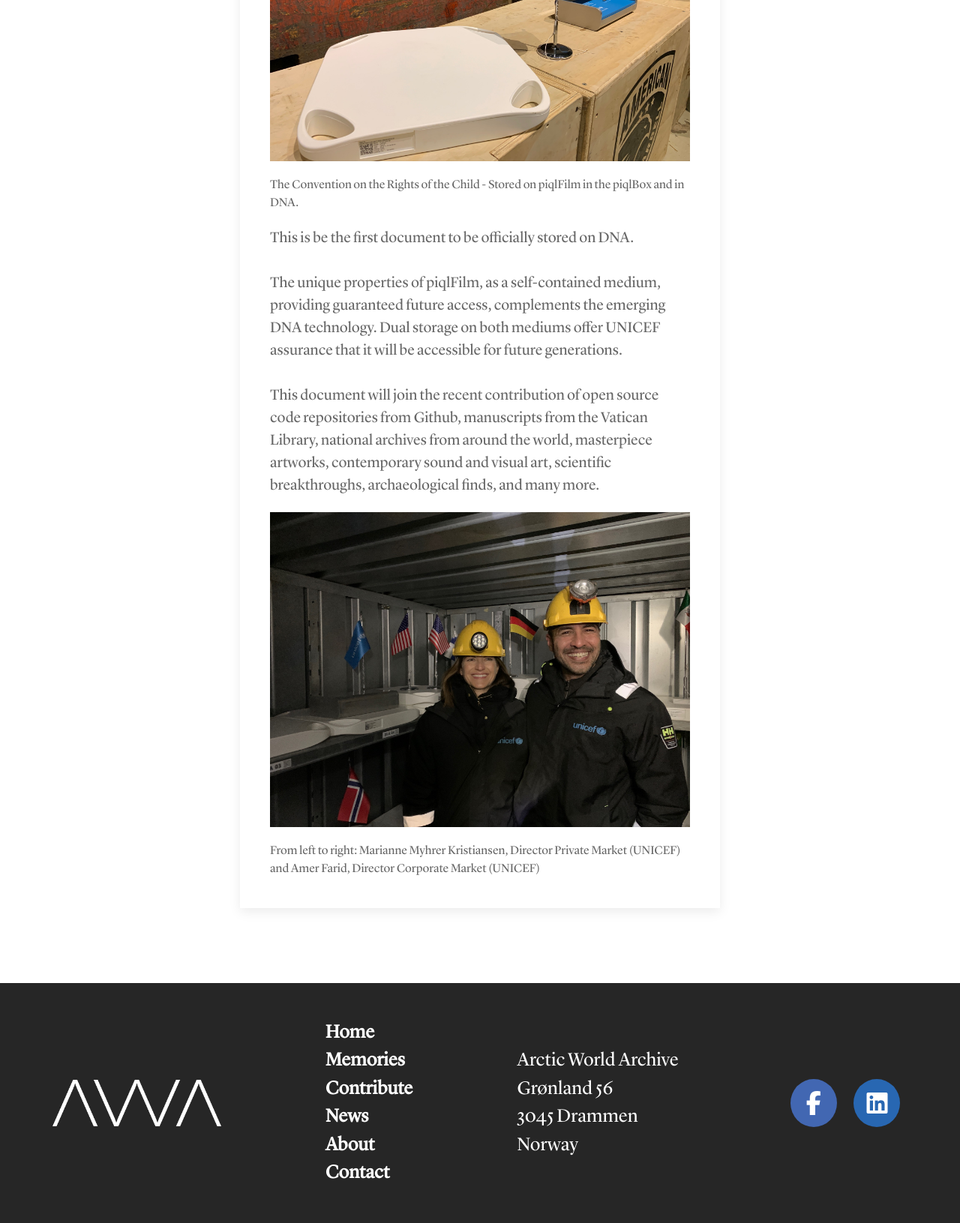
After one commit to FreiBj/FreiBj.github.io, a PHP site: page /awa/unicef-deposits-child-convention-in-awa.html in a window 1280 px wide. The commit adds this page. Shown: the part 2360-3991 px from the top of the page at 75% size. Run offline with PHP 8.4, Linux system fonts and the light colour scheme; some libraries are stand-ins or nearby versions.

Commit message:
Added a Unicef news article and updated News.html

```diff
--- a/awa/style.css
+++ b/awa/style.css
@@ -3,7 +3,7 @@
     height: 100vh;
     display: flex;
     align-items: center;
-	  pointer-events: none;
+	pointer-events: none;
 }
 
 .video video {
--- /dev/null
+++ b/awa/unicef-deposits-child-convention-in-awa.html
@@ -0,0 +1,140 @@
+<!DOCTYPE HTML>
+<html lang="en">
+    <head>
+        <meta charset="utf-8">
+        <title>UNICEF deposits Child Convention in AWA</title>
+
+        <!-- <link rel="stylesheet" type="text/css" href="style.css"> -->
+        <link rel="stylesheet" type="text/css" href="nav.css">
+
+        <link rel="apple-touch-icon" sizes="180x180" href="apple-touch-icon.png">
+        <link rel="icon" type="image/png" sizes="32x32" href="favicon-32x32.png">
+        <link rel="icon" type="image/png" sizes="16x16" href="favicon-16x16.png">
+        <link rel="manifest" href="site.webmanifest">
+        <link rel="mask-icon" href="safari-pinned-tab.svg" color="#5bbad5">
+        <meta name="msapplication-TileColor" content="#1e1e2e">
+        <meta name="theme-color" content="#ffffff">
+
+        <!-- Add icon library -->
+        <script src="https://kit.fontawesome.com/3f79689e7f.js"></script>
+        <!-- UIkit CSS -->
+        <link rel="stylesheet" href="https://cdnjs.cloudflare.com/ajax/libs/uikit/3.0.3/css/uikit.min.css" />
+
+        <!-- <meta name='viewport' content='initial-scale=1, viewport-fit=cover'> -->
+        <meta name="viewport" content="width=device-width, initial-scale=1.0"> <!--1:1 forhold til hardware pixels og Device Independent pixels(DIP)-->
+        <meta name="description" content="UNICEF deposits Child Convention in AWA">
+        <meta name="keywords" content="UNICEF deposits Child Convention in AWA, news, UNICEF, Svalbard, AWA, Arctic World Archive">
+
+        <style>
+        @media only screen and (min-width: 960px) {
+          .uk-card-default {
+            margin:100px 0 100px 0;
+          }
+        }
+        blockquote {font-family:"LyonDisplay-Light";margin-left:50px;}
+        p {font-size:20px;}
+        </style>
+    </head>
+
+    <body class="flex-centerr">
+        <div id="myNav" class="overlay">
+          <!--<a style="cursor:pointer" class="closebtn" onclick="closeNav()">&times;</a>-->
+          <div class="overlay-content">
+              <a style="cursor:pointer" onclick="closeNav()" class="closeButton">&times;</a>
+              <a href="index.html">Home</a>
+              <a href="memories.html">Memories</a>
+              <a href="contribute.html">Contribute</a>
+              <a href="news.html">News</a>
+              <a href="about.html">About</a>
+              <a href="contact.html">Contact</a>
+          </div>
+        </div>
+        <span style="color:black;" id="hamburger" class="hamburger flex-parent" onclick="openNav()">&#9776;</span> <!--Hamburger ikonet, når den trykkes på kjører openNav()-->
+
+        <div class="uk-card uk-card-default uk-card-body uk-width-1-2@m">
+          <article class="uk-article">
+
+              <h1 class="uk-article-title"><a class="uk-link-reset" href="">UNICEF deposits Child Convention in AWA</a></h1>
+
+              <p class="uk-article-meta"><b>INTERNATIONAL PRESS RELEASE</b> - 20. NOVEMBER 2019</p>
+
+              <p class="uk-text-lead">To celebrate World Children’s Day and 30-year anniversary of the adoption of the United Nations (UN) Convention on the Rights of the Child, UNICEF has stored the document forever in the Arctic World Archive (AWA).</p>
+
+              <p>
+
+                The UN Convention on the Rights of the Child was unanimously adopted by the General Assembly of the United Nations on November 20th, 1989.
+
+                <br><br>
+
+                UNICEF has chosen to store the document both as a DNA file, which is an emerging data storage technology, and on piqlFilm as a tried and tested technology that ensures future accessibility.
+              </p>
+              <img data-src="IMG_8611.JPG" width="" height="" alt="" uk-img>
+              <p style="font-size:16px;">Kristin Oudmayer - Director Childrens Rights - Making the introductory speech at the deposit of the Convention on the Rights of the Child.</p>
+              <p>
+                ‘We decided to store the Convention on the Rights of the Child in DNA because it is a storage medium that will last for millions of years. However, we also needed a safe place to guard it, and we were lucky enough to find the perfect location here in Norway,’ says UNICEF Norway’s Executive director, Camilla Viken.
+                <br><br>
+
+                ‘The Arctic World Archive is not only secure, but also holding a collection of highly important information and cultural heritage. What better place to store what we view as the world’s most important document than here?’ she said.
+                <br><br>
+
+                The Arctic World Archive is a safe repository for world memory, located on the remote island of Svalbard, a demilitarised zone governed by an international treaty. Data stored here on piqlFilm can last centuries with guaranteed future accessibility. AWA is a joint initiative between Piql, creator of the storage medium, and Store Norske Spitzbergen Kullkompani (SNSK).
+                <br><br>
+
+                Managing Director of Piql, Rune Bjerkestrand, attending the event with his two sons, said that this is an important addition the existing AWA collection of world memory.
+                <br><br>
+                ‘This document captures the moment that defined history and continues to define our present. Few documents carry the weight of this declaration and it deserves to be stored forever’, he said.
+                <br><br>
+                Both the piqlFilm and DNA will be stored in AWA for centuries to come. DNA is also a durable medium and was chosen as the campaign focused on how the rights of children is in our DNA.
+              </p>
+              <img data-src="IMG_8592.JPG" width="" height="" alt="" uk-img>
+              <p style="font-size:16px;">The Convention on the Rights of the Child - Stored on piqlFilm in the piqlBox and in DNA.</p>
+              <p>
+                This is be the first document to be officially stored on DNA.
+                <br><br>
+                The unique properties of piqlFilm, as a self-contained medium, providing guaranteed future access, complements the emerging DNA technology. Dual storage on both mediums offer UNICEF assurance that it will be accessible for future generations.
+                <br><br>
+                This document will join the recent contribution of open source code repositories from Github, manuscripts from the Vatican Library, national archives from around the world, masterpiece artworks, contemporary sound and visual art, scientific breakthroughs, archaeological finds, and many more.
+              </p>
+
+              <img data-src="IMG_8678.JPG" width="" height="" alt="" uk-img>
+              <p style="font-size:16px;">From left to right: Marianne Myhrer Kristiansen, Director Private Market (UNICEF) and Amer Farid, Director Corporate Market (UNICEF)</p>
+
+          </article>
+        </div>
+
+        <footer>
+            <div>
+                <img src="AWA_Logo_Negativ_RGB.png" class="footer-logo">
+            </div>
+
+            <div>
+                <ul>
+                    <a href="index.html"><li>Home</li></a>
+                    <a href="memories.html"><li>Memories</li></a>
+                    <a href="contribute.html"><li>Contribute</li></a>
+                    <a href="news.html"><li>News</li></a>
+                    <a href="about.html"><li>About</li></a>
+                    <a href="contact.html"><li>Contact</li></a>
+                </ul>
+            </div>
+
+            <div>
+                <ul>
+                    <li>Arctic World Archive</li>
+                    <li>Grønland 56</li>
+                    <li>3045 Drammen</li>
+                    <li>Norway</li>
+                </ul>
+            </div>
+
+            <div>
+                <a href="https://www.facebook.com/ArcticWorldArchive/" target="_blank"><i class="fab fa-facebook-f fa-2x"></i></a>
+                <a href="https://www.linkedin.com/company/arctic-world-archive/" target="_blank"><i class="fab fa-linkedin fa-2x"></i></a>
+            </div>
+        </footer>
+
+        <script src="https://cdnjs.cloudflare.com/ajax/libs/uikit/3.0.3/js/uikit.min.js"></script>
+        <script src="https://cdnjs.cloudflare.com/ajax/libs/uikit/3.0.3/js/uikit-icons.min.js"></script>
+        <script src="script.js"></script>
+    </body>
+</html>
```
Also changed, not shown: awa/news.html (+25 -9 lines), awa/IMG_8592.JPG (added), awa/IMG_8611.JPG (added), awa/IMG_8678.JPG (added).
